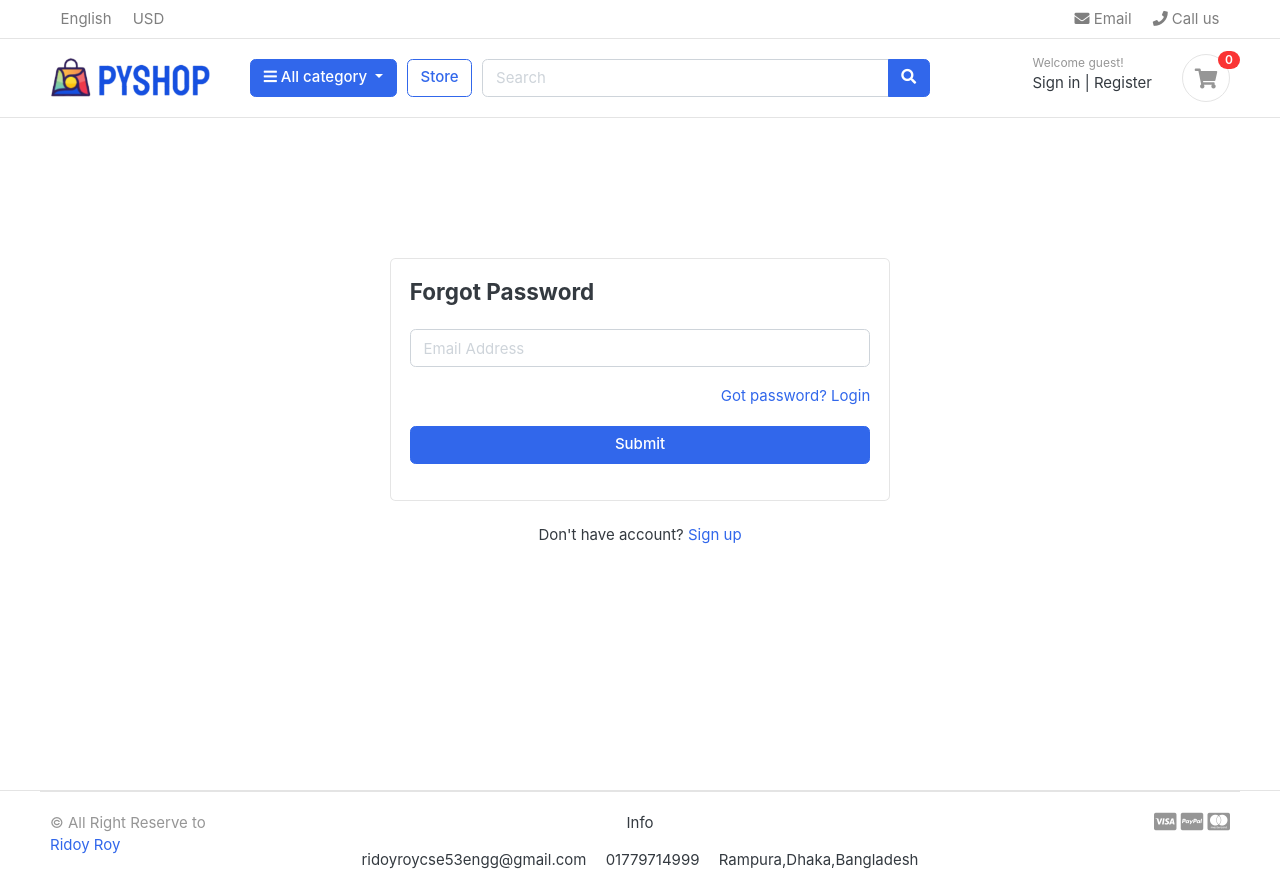
After one commit to IamRidoyRoy/E-Commerce-project-with-Django, a Django app: page /accounts/forgotpassword/ in a window 1280 px wide. The commit adds this page. Run offline with Django 3.2, Linux system fonts and the light colour scheme; data that the repository does not hold is empty; some libraries are stand-ins or nearby versions; some web fonts are replaced.

Commit message:
Django authentication done with forgot password

```diff
--- a/accounts/urls.py
+++ b/accounts/urls.py
@@ -1,3 +1,4 @@
+from unicodedata import name
 from django.urls import path
 from .import views
 
@@ -9,5 +10,9 @@ urlpatterns = [
     path('dashboard/', views.dashboard, name='dashboard'),
 
     path('activate/<uidb64>/<token>/', views.activate, name='activate'),
+    path('forgotpassword/', views.forgotpassword, name='forgotpassword'),
+    path('resetpassword_validate/<uidb64>/<token>/', views.resetpassword_validate,
+         name='resetpassword_validate'),
+    path('resetpassword/', views.resetpassword, name='resetpassword'),
 
 ]
--- a/accounts/views.py
+++ b/accounts/views.py
@@ -2,9 +2,12 @@
 import email
 from email import message
 from email.policy import default
+from sre_constants import SUCCESS
 import django
 from django.http import HttpResponse
 from django.shortcuts import redirect, render
+
+import accounts
 
 from .models import Account
 from .forms import RegistrationForm
@@ -109,3 +112,71 @@ def activate(request, uidb64, token):
 @login_required(login_url='login')
 def dashboard(request):
     return render(request, 'accounts/dashboard.html')
+
+
+def forgotpassword(request):
+    if request.method == 'POST':
+        email = request.POST['email']
+        if Account.objects.filter(email=email).exists():
+            user = Account.objects.get(email__exact=email)
+
+            # Reset password email
+            current_site = get_current_site(request)
+            mail_subject = 'Reset Your Password'
+            message = render_to_string('accounts/reset_password_email.html', {
+                'user': user,
+                'domain': current_site,
+                'uid': urlsafe_base64_encode(force_bytes(user.pk)),
+                'token': default_token_generator.make_token(user),
+            })
+            to_email = email
+            send_email = EmailMessage(mail_subject, message, to=[to_email])
+            send_email.send()
+
+            messages.success(
+                request, 'Password reset email has beeen sent to your email address.')
+            return redirect('login')
+
+        else:
+            messages.error(request, 'Account does not exist!')
+            return redirect('forgotpassword')
+    return render(request, 'accounts/forgotpassword.html')
+
+
+# Resst password validation section
+def resetpassword_validate(request, uidb64, token):
+    try:
+        uid = urlsafe_base64_decode(uidb64).decode()
+        user = Account._default_manager.get(pk=uid)
+    except(TypeError, ValueError, OverflowError, Account.DoesNotExist):
+        user = None
+
+    if user is not None and default_token_generator.check_token(user, token):
+        request.session['uid'] = uid
+        messages.success(request, 'Please reset your password.')
+        return redirect('resetpassword')
+    else:
+        messages.error(request, 'This link has benn expired!')
+        return redirect('login')
+
+
+# create view for reset password
+def resetpassword(request):
+    if request.method == 'POST':
+        password = request.POST['password']
+        confirm_password = request.POST['confirm_password']
+
+        if password == confirm_password:
+            uid = request.session.get('uid')
+            user = Account.objects.get(pk=uid)
+            user.set_password(password)
+            user.save()
+
+            messages.success(request, 'Password rest successful')
+            return redirect('login')
+
+        else:
+            messages.error(request, "Password doesn't match!")
+            return redirect('resetpassword')
+    else:
+        return render(request, 'accounts/resetpassword.html')
--- /dev/null
+++ b/templates/accounts/forgotpassword.html
@@ -0,0 +1,41 @@
+{% extends 'base.html' %}
+
+{% block content %}
+
+<!-- ========================= SECTION CONTENT ========================= -->
+<section class="section-conten padding-y" style="min-height:84vh">
+
+    <!-- ============================ COMPONENT Forgot password   ================================= -->
+
+    <div class="card mx-auto" style="max-width: 500px; margin-top:100px;">
+        <div class="card-body">
+            <h4 class="card-title mb-4">Forgot Password</h4>
+            {% include 'includes/alerts.html' %}
+            <form action="{% url 'forgotpassword' %}" method="POST">
+                {% csrf_token %}
+                <div class="form-group">
+                    <input type="email" class="form-control" placeholder="Email Address" name="email">
+                </div> <!-- form-group// -->
+
+                <div class="form-group">
+                    <a href="{% url 'login' %}" class="float-right">Got password? Login</a>
+
+                </div> <!-- form-group form-check .// -->
+                <div class="form-group">
+                    <button type="submit" class="btn btn-primary btn-block"> Submit </button>
+                </div> <!-- form-group// -->
+            </form>
+        </div> <!-- card-body.// -->
+    </div> <!-- card .// -->
+
+    <p class="text-center mt-4">Don't have account? <a href="{% url 'register' %}">Sign up</a></p>
+    <br><br>
+
+    <!-- ============================ COMPONENT Forgot END.// ================================= -->
+
+
+</section>
+<!-- ========================= SECTION CONTENT END// ========================= -->
+
+
+{% endblock %}
--- a/templates/accounts/login.html
+++ b/templates/accounts/login.html
@@ -29,7 +29,7 @@
                 </div> <!-- form-group// -->
 
                 <div class="form-group">
-                    <a href="#" class="float-right">Forgot password?</a>
+                    <a href="{% url 'forgotpassword' %}" class="float-right">Forgot password?</a>
 
                 </div> <!-- form-group form-check .// -->
                 <div class="form-group">
--- a/templates/accounts/logout.html
+++ /dev/null
@@ -1 +0,0 @@
-<h1>This is logout form</h1>
--- a/templates/includes/navbar.html
+++ b/templates/includes/navbar.html
@@ -57,7 +57,6 @@
                         <div class="input-group w-100">
                             <input type="text" class="form-control" style="width:60%;" placeholder="Search"
                                 name="keyword">
-
                             <div class="input-group-append">
                                 <button class="btn btn-primary" type="submit">
                                     <i class="fa fa-search"></i>
```
Also changed, not shown: mystore/views.py (+14 -11 lines), templates/accounts/reset_password_email.html (added, +10 -0 lines), templates/accounts/resetpassword.html (added, +40 -0 lines), pyshop/static/images/logo.png (deleted).
